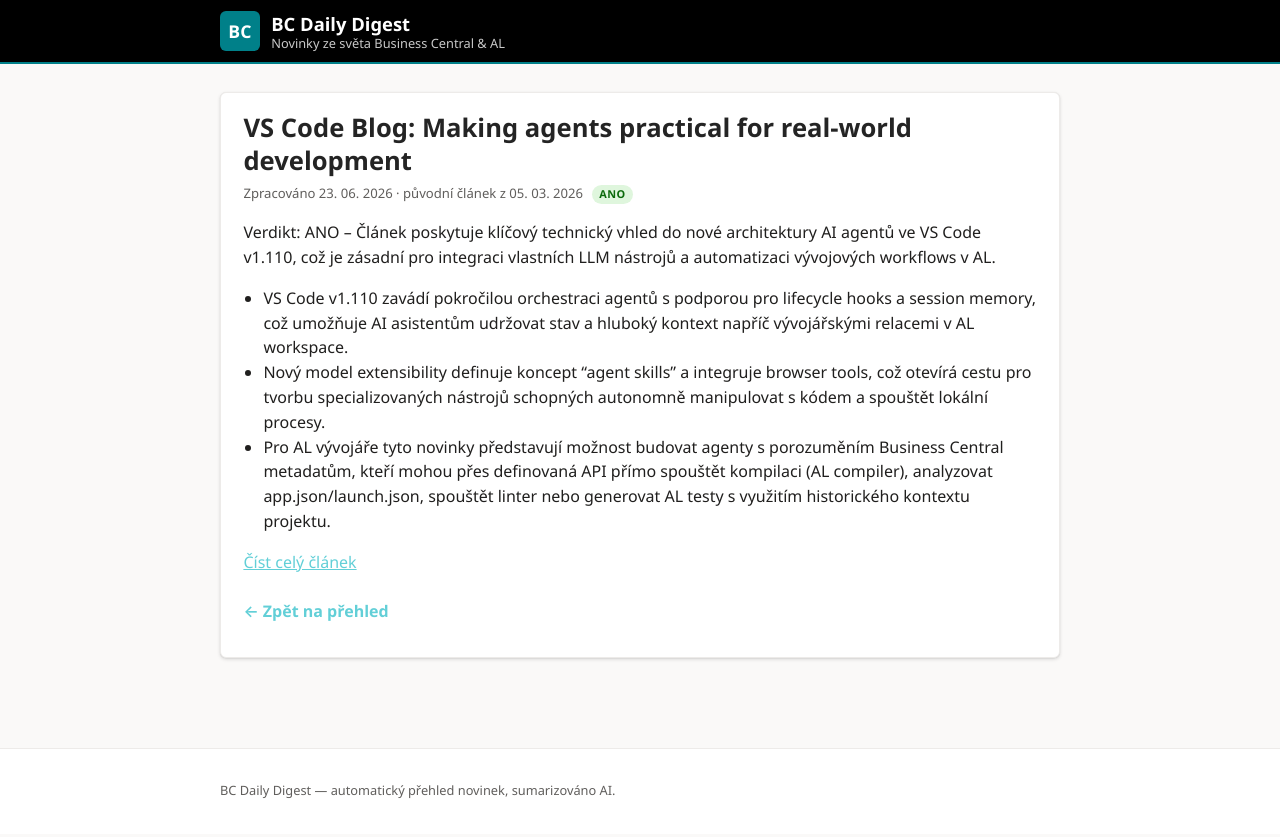
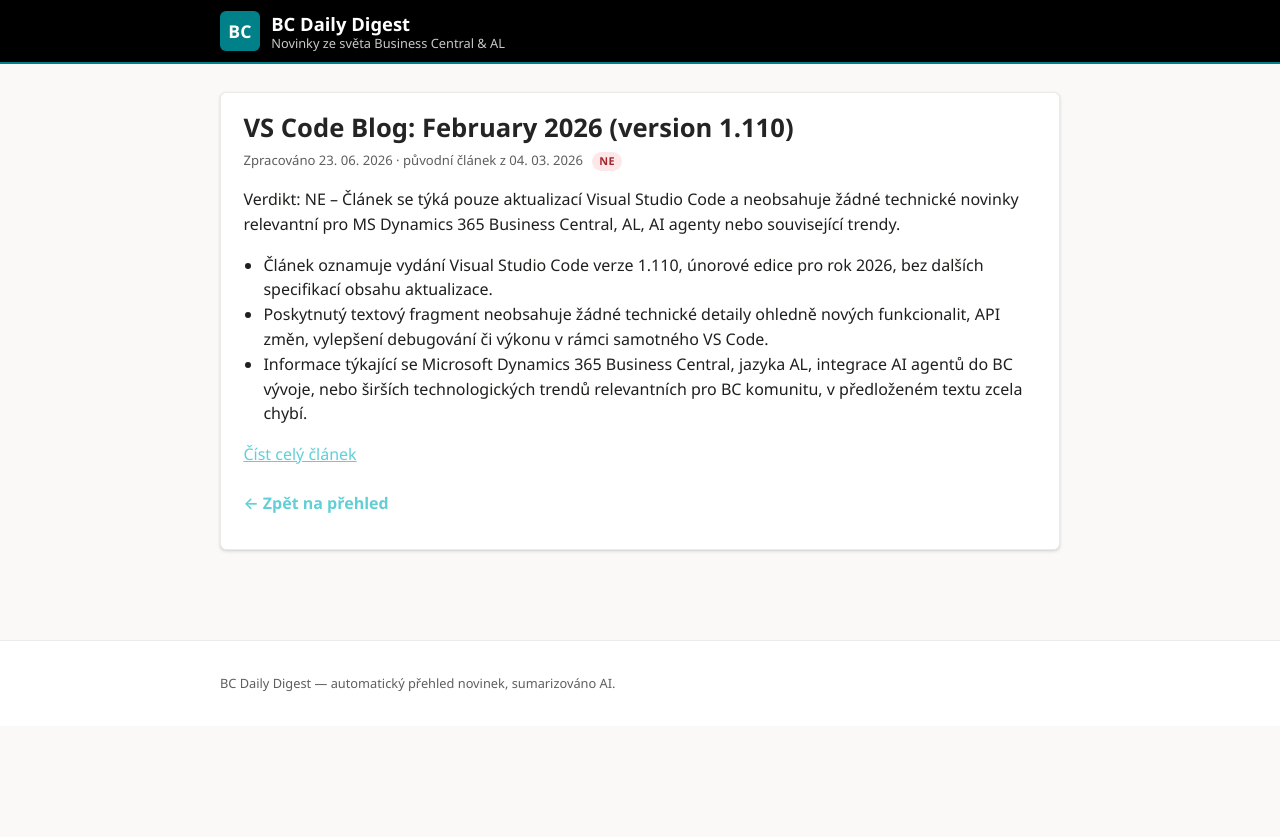
Before and after one commit to ValsorimS/bc-daily-digest, a Jekyll site: the page built from _posts/2026-06-23-vs-code-blog-2.md, in a window 1280 px wide. Shown: the top 837 px of the page. Built offline with Jekyll 4.4.1, drawn with Linux system fonts in a browser that asks for light colours.

Commit message:
Update daily digest

```diff
--- a/_posts/2026-06-23-vs-code-blog-2.md
+++ b/_posts/2026-06-23-vs-code-blog-2.md
@@ -1,16 +1,16 @@
 ---
 layout: post
-title: "VS Code Blog: Making agents practical for real-world development"
+title: "VS Code Blog: February 2026 (version 1.110)"
 published: true
-original_date: 2026-03-05
+original_date: 2026-03-04
 ---
 
-Verdikt: ANO – Článek poskytuje klíčový technický vhled do nové architektury AI agentů ve VS Code v1.110, což je zásadní pro integraci vlastních LLM nástrojů a automatizaci vývojových workflows v AL.
+Verdikt: NE – Článek se týká pouze aktualizací Visual Studio Code a neobsahuje žádné technické novinky relevantní pro MS Dynamics 365 Business Central, AL, AI agenty nebo související trendy.
 
 <!--více-->
 
-- VS Code v1.110 zavádí pokročilou orchestraci agentů s podporou pro lifecycle hooks a session memory, což umožňuje AI asistentům udržovat stav a hluboký kontext napříč vývojářskými relacemi v AL workspace.
-- Nový model extensibility definuje koncept "agent skills" a integruje browser tools, což otevírá cestu pro tvorbu specializovaných nástrojů schopných autonomně manipulovat s kódem a spouštět lokální procesy.
-- Pro AL vývojáře tyto novinky představují možnost budovat agenty s porozuměním Business Central metadatům, kteří mohou přes definovaná API přímo spouštět kompilaci (AL compiler), analyzovat app.json/launch.json, spouštět linter nebo generovat AL testy s využitím historického kontextu projektu.
+*   Článek oznamuje vydání Visual Studio Code verze 1.110, únorové edice pro rok 2026, bez dalších specifikací obsahu aktualizace.
+*   Poskytnutý textový fragment neobsahuje žádné technické detaily ohledně nových funkcionalit, API změn, vylepšení debugování či výkonu v rámci samotného VS Code.
+*   Informace týkající se Microsoft Dynamics 365 Business Central, jazyka AL, integrace AI agentů do BC vývoje, nebo širších technologických trendů relevantních pro BC komunitu, v předloženém textu zcela chybí.
 
-[Číst celý článek](https://code.visualstudio.com/blogs/2026/03/05/making-agents-practical-for-real-world-development)
+[Číst celý článek](https://code.visualstudio.com/updates/v1_110)
--- a/history.json
+++ b/history.json
@@ -203,5 +203,8 @@
     "https://code.visualstudio.com/blogs/2026/03/05/making-agents-practical-for-real-world-development": "2026-06-23T00:32:07.292253",
     "https://demiliani.com/2026/06/23/github-copilot-sessions-obtaining-tips-for-better-usage/": "2026-06-23T09:03:54.859323",
     "https://yzhums.com/72067/": "2026-06-23T09:07:13.012815",
-    "https://www.sauravdhyani.com/2025/04/business-central-2025-use-new-continue.html": "2026-06-23T09:08:52.669425"
+    "https://www.sauravdhyani.com/2025/04/business-central-2025-use-new-continue.html": "2026-06-23T09:08:52.669425",
+    "https://www.kristenhosman.com/2024/10/user-email-view-policies-in-dynamics.html": "2026-06-23T16:47:07.951632",
+    "https://blog.steveendow.com/2022/04/power-automate-business-central-journal.html": "2026-06-23T16:49:00.064695",
+    "https://code.visualstudio.com/updates/v1_110": "2026-06-23T16:50:34.905965"
 }
```
Also changed, not shown: _posts/2026-06-23-kristenhosman-0.md (+7 -7 lines), _posts/2026-06-23-steveendow-1.md (+7 -7 lines).
